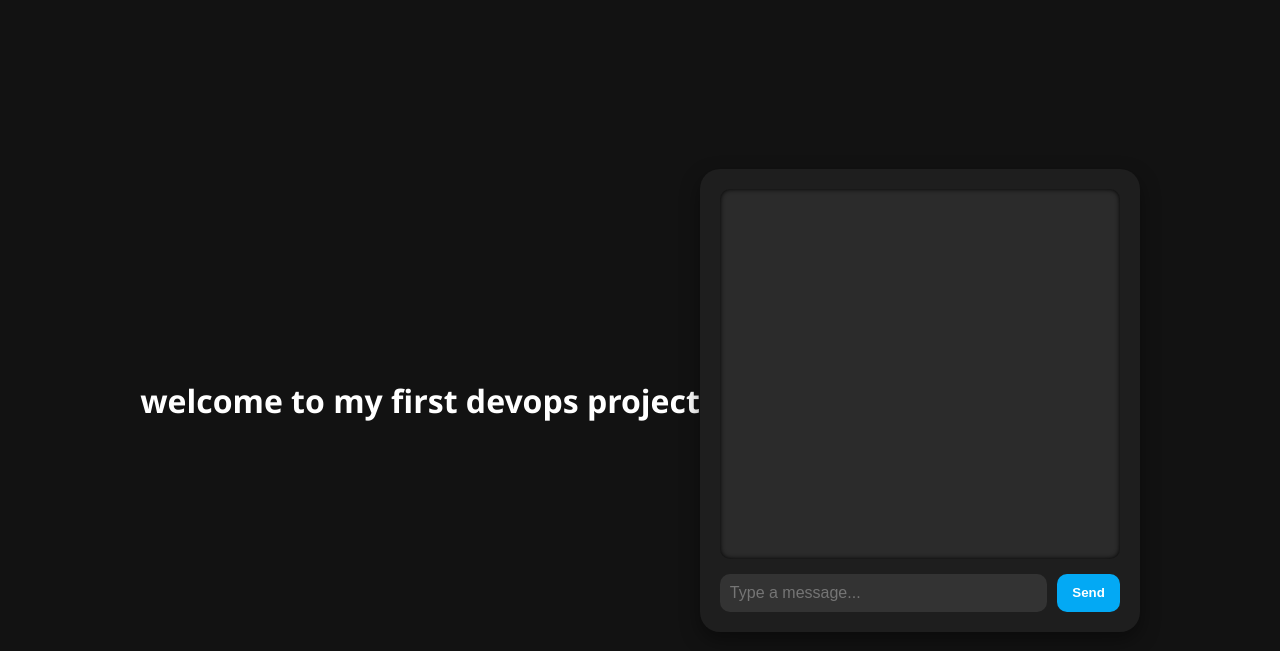
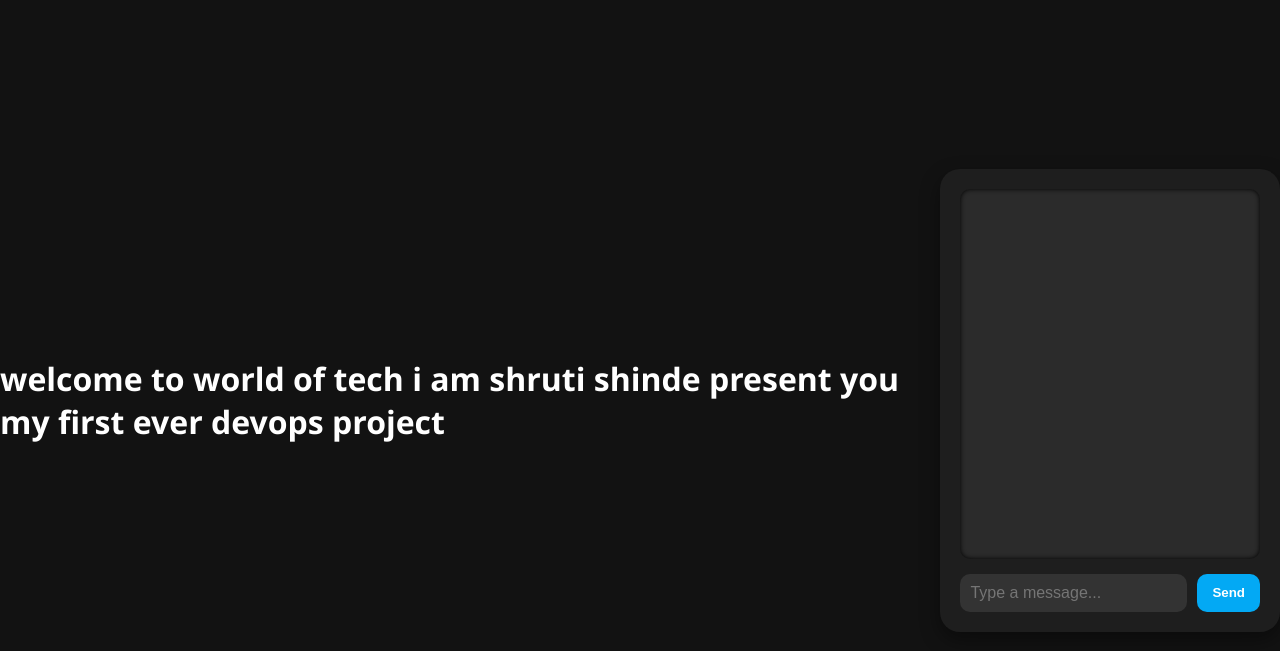
Before and after one commit to shruti222-2/flask_chatbot_ci-cd, a Flask app: page / in a window 1280 px wide. Shown: the top 651 px of the page. Run offline with Flask 3, Linux system fonts and the light colour scheme.

Commit message:
Update index.html

```diff
--- a/templates/index.html
+++ b/templates/index.html
@@ -3,7 +3,7 @@
 <head>
   <meta charset="UTF-8">
   <title>Shruti Chatbot</title>
-  <h1>welcome to my first devops project</h1>
+  <h1>welcome to world of tech i am shruti shinde present you my first ever devops project</h1>
   <link rel="stylesheet" href="{{ url_for('static', filename='style.css') }}">
 </head>
 <body>
```
